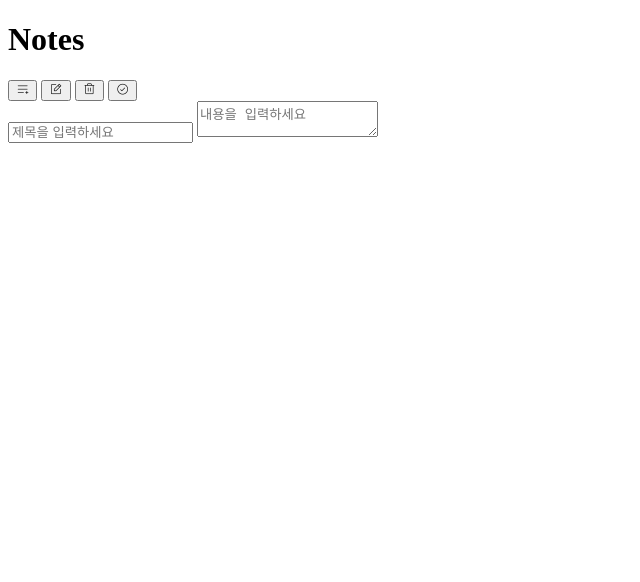
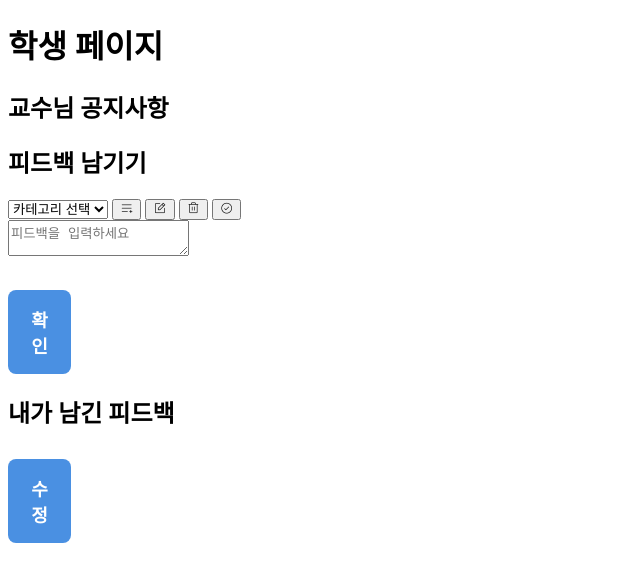
Before and after one commit to albenyu12/2026-1-WebProg-GA-Team4-01_Hackathon, a website: page public/student.html in a window 1280 px wide. Shown: the whole page, without its empty margins (0-640 px from the left). Drawn offline with nearby package versions, Linux system fonts and the light colour scheme; no server answers.

Commit message:
html 코드 분리

```diff
--- a/public/student.html
+++ b/public/student.html
@@ -10,12 +10,24 @@
       type="text/css"
       href="https://cdn.jsdelivr.net/npm/@phosphor-icons/web@2.1.1/src/light/style.css"
     />
+    <link rel="stylesheet" href="style.css">
 </head>
 <body>
     <div class="note-page">
         <header>
-            <h1>Notes</h1>
+            <h1>학생 페이지</h1>
+            <div class = "advice">
+                <h2> 교수님 공지사항 </h2>
+                <div id="advice"></div>
+            </div>
+                <h2> 피드백 남기기 </h2>
             <div id="note-actions">
+                <select id = "categorySelect">
+                        <option value="">카테고리 선택</option>
+                        <option value="1">질문</option>
+                        <option value="2">좋았어요</option>
+                        <option value="3">이해 못함</option>
+                    </select>
                 <button class="note-action--create tooltip"
                     aria-label="새로운 노트 생성하기"
                     data-tooltip="새로운 노트 생성하기">
@@ -46,10 +58,13 @@
             </div>
             <div id="right-side">
                 <div class="form-group">
-                    <input class="form-control" id="input-title" placeholder="제목을 입력하세요">
-                    <textarea class="form-control" id="input-text" rows="2" placeholder="내용을 입력하세요"></textarea>
+                    <textarea class="form-control" id="input-text" rows="2" placeholder="피드백을 입력하세요"></textarea>
                 </div>
+                <button id="insertFeedback">확인</button>
             </div>
+            <h2> 내가 남긴 피드백 </h2>
+            <div id="myFeedback"></div>
+            <button id="changeFeedback">수정</button>
         </main>
     </div>
     <script src="script.js"></script>
--- a/public/style.css
+++ b/public/style.css
@@ -0,0 +1,33 @@
+#changeFeedback{
+    display: block;
+    width: 5%;
+    padding: 16px;
+    font-size: 18px;
+    font-weight: bold;
+    background-color: #4a90e2;
+    color: white;
+    border: none;
+    border-radius: 8px;
+    cursor: pointer;
+    margin-top: 30px;
+    transition: background 0.3s;
+}
+
+#insertFeedback{
+    display: block;
+    width: 5%;
+    padding: 16px;
+    font-size: 18px;
+    font-weight: bold;
+    background-color: #4a90e2;
+    color: white;
+    border: none;
+    border-radius: 8px;
+    cursor: pointer;
+    margin-top: 30px;
+    transition: background 0.3s;
+}
+/*
+button:hover{
+    background-color: #357abd;
+} */
```
Also changed, not shown: public/teacher.html (+64 -0 lines).
